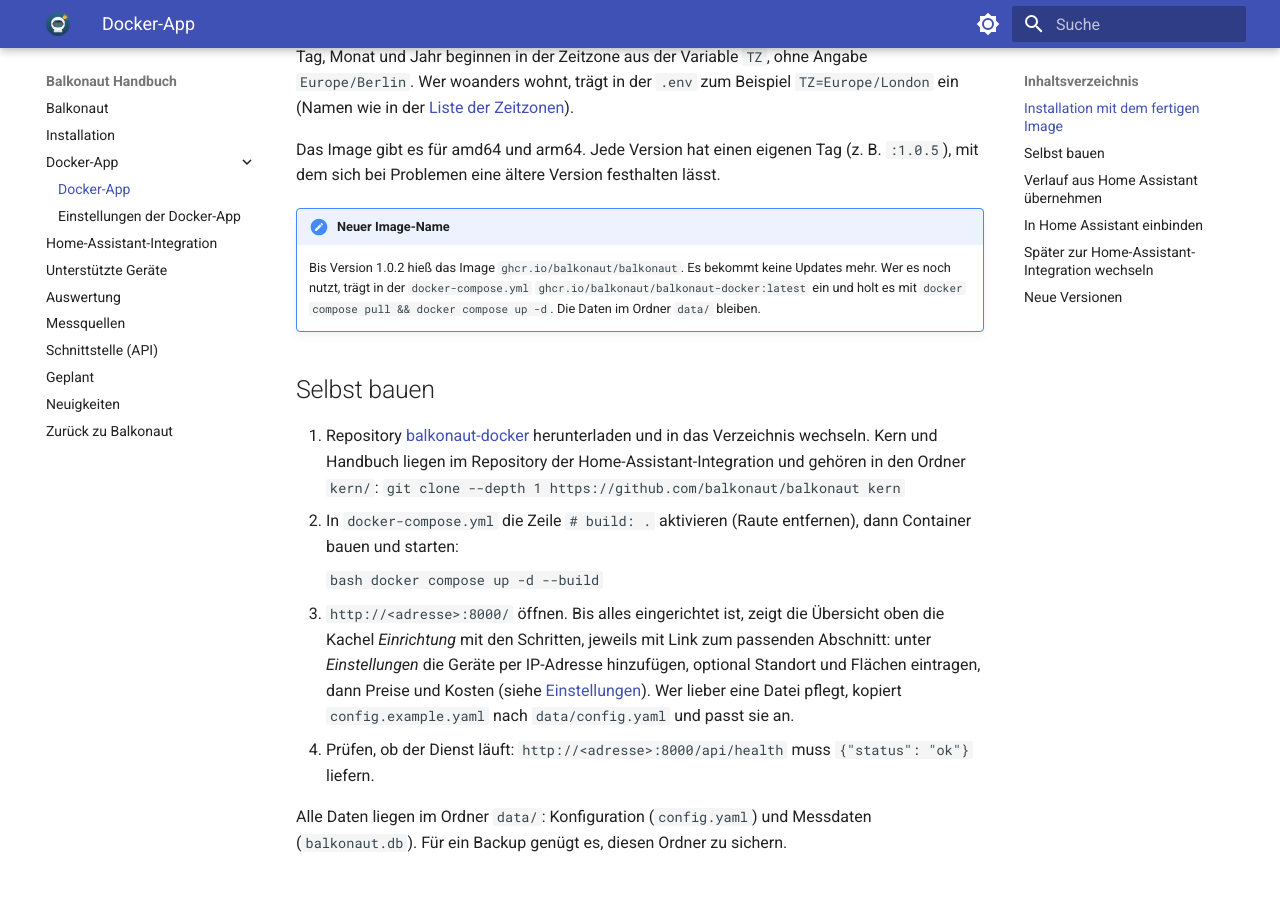
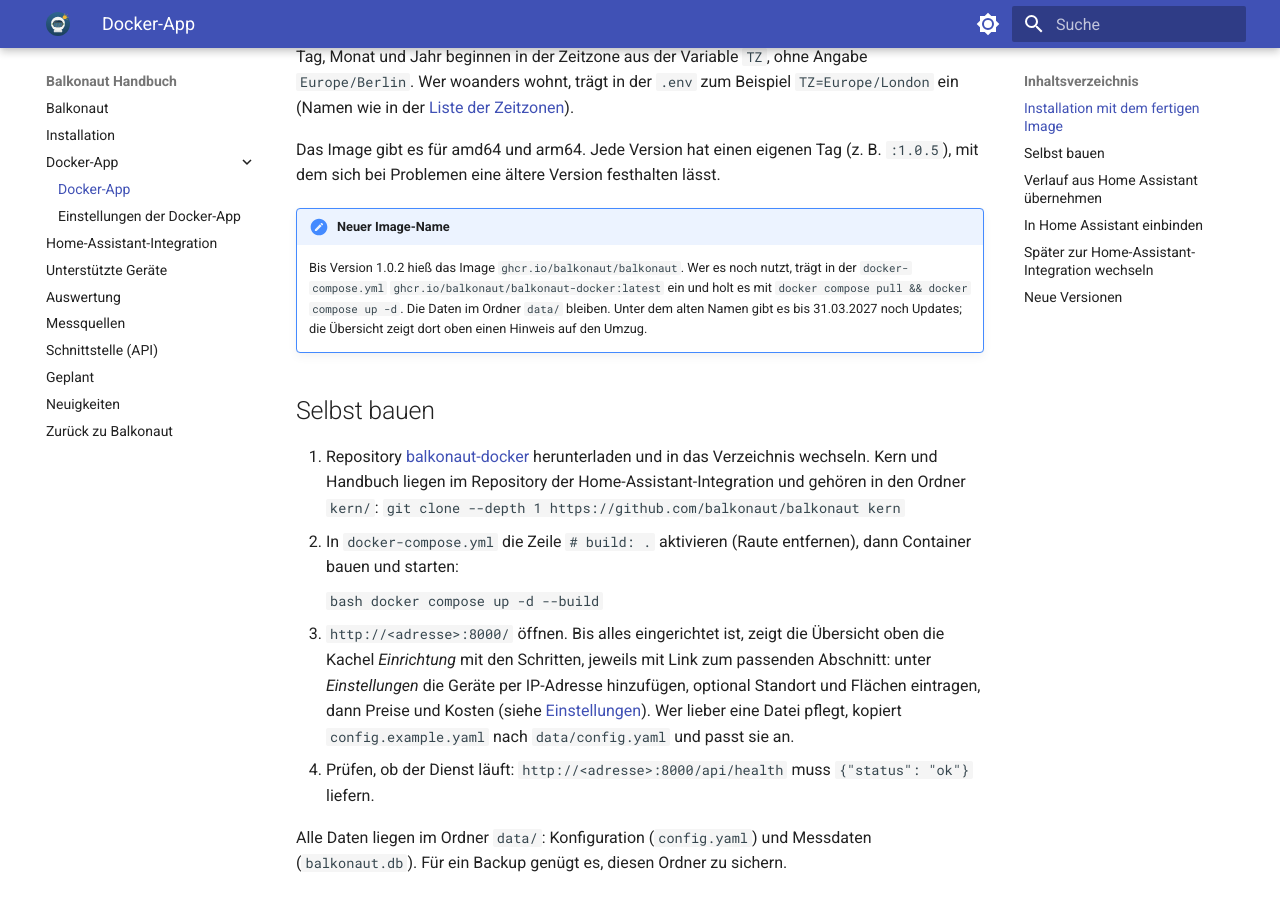
Before and after one commit to balkonaut/balkonaut, an MkDocs documentation site: the page built from docs/docker.md, in a window 1280 px wide and 900 px high, scrolled down 1345 px. Built offline with MkDocs 1.6.1 and Material for MkDocs 9.7.7, drawn with Linux system fonts in a browser that asks for light colours.

Commit message:
Handbuch: Übergang für das alte Docker-Image bis 31.03.2027
Closes #170

```diff
--- a/docs/docker.md
+++ b/docs/docker.md
@@ -49,9 +49,10 @@ Das Image gibt es für amd64 und arm64. Jede Version hat einen eigenen Tag (z. B
 Problemen eine ältere Version festhalten lässt.
 
 !!! note "Neuer Image-Name"
-    Bis Version 1.0.2 hieß das Image `ghcr.io/balkonaut/balkonaut`. Es bekommt keine Updates mehr. Wer es noch nutzt,
-    trägt in der `docker-compose.yml` `ghcr.io/balkonaut/balkonaut-docker:latest` ein und holt es mit
-    `docker compose pull && docker compose up -d`. Die Daten im Ordner `data/` bleiben.
+    Bis Version 1.0.2 hieß das Image `ghcr.io/balkonaut/balkonaut`. Wer es noch nutzt, trägt in der
+    `docker-compose.yml` `ghcr.io/balkonaut/balkonaut-docker:latest` ein und holt es mit
+    `docker compose pull && docker compose up -d`. Die Daten im Ordner `data/` bleiben. Unter dem alten Namen gibt es
+    bis 31.03.2027 noch Updates; die Übersicht zeigt dort oben einen Hinweis auf den Umzug.
 
 ## Selbst bauen
 
```
Also changed, not shown: docs/neuigkeiten.md (+8 -0 lines), docs/schnittstelle.md (+2 -2 lines).
